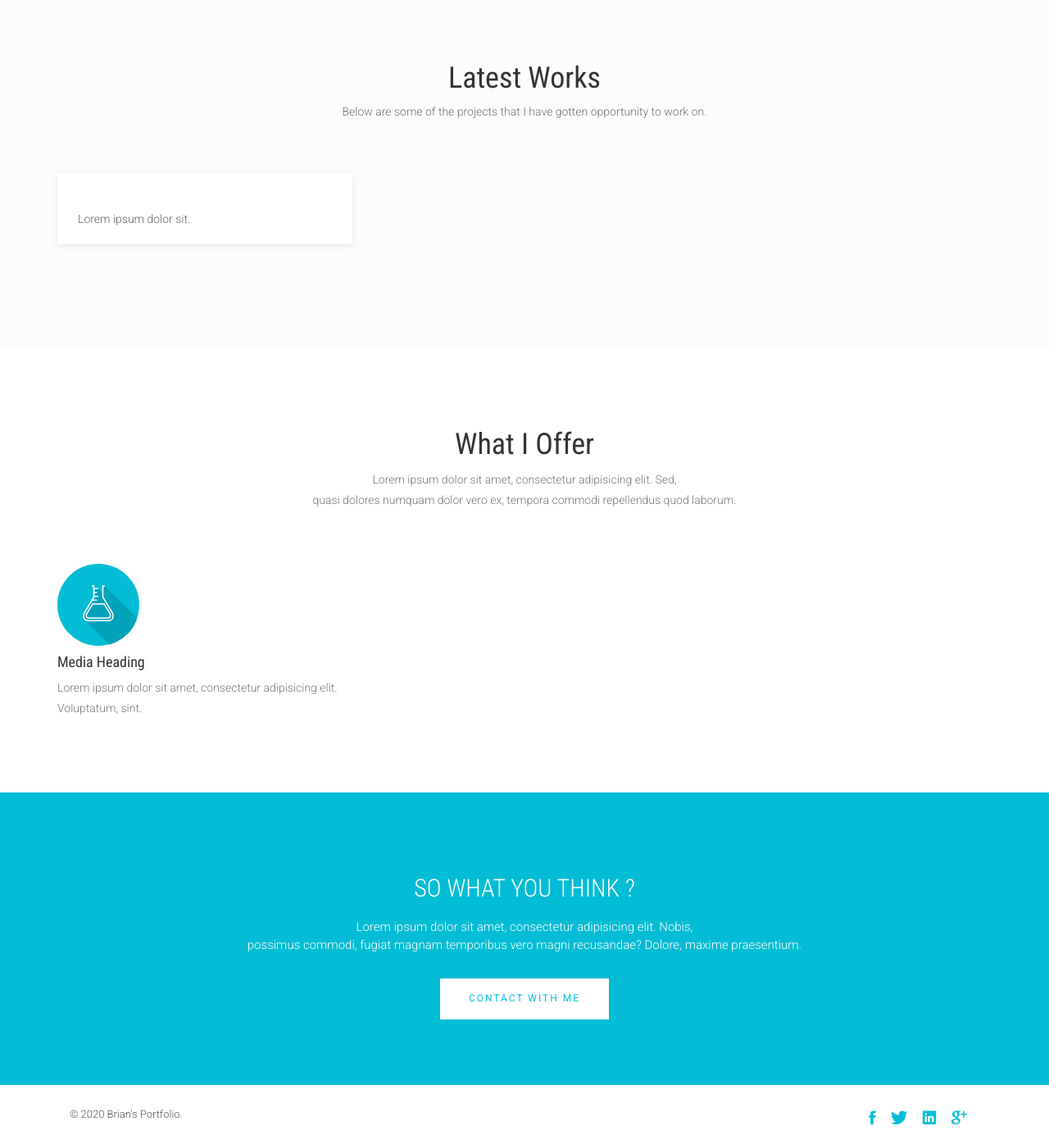
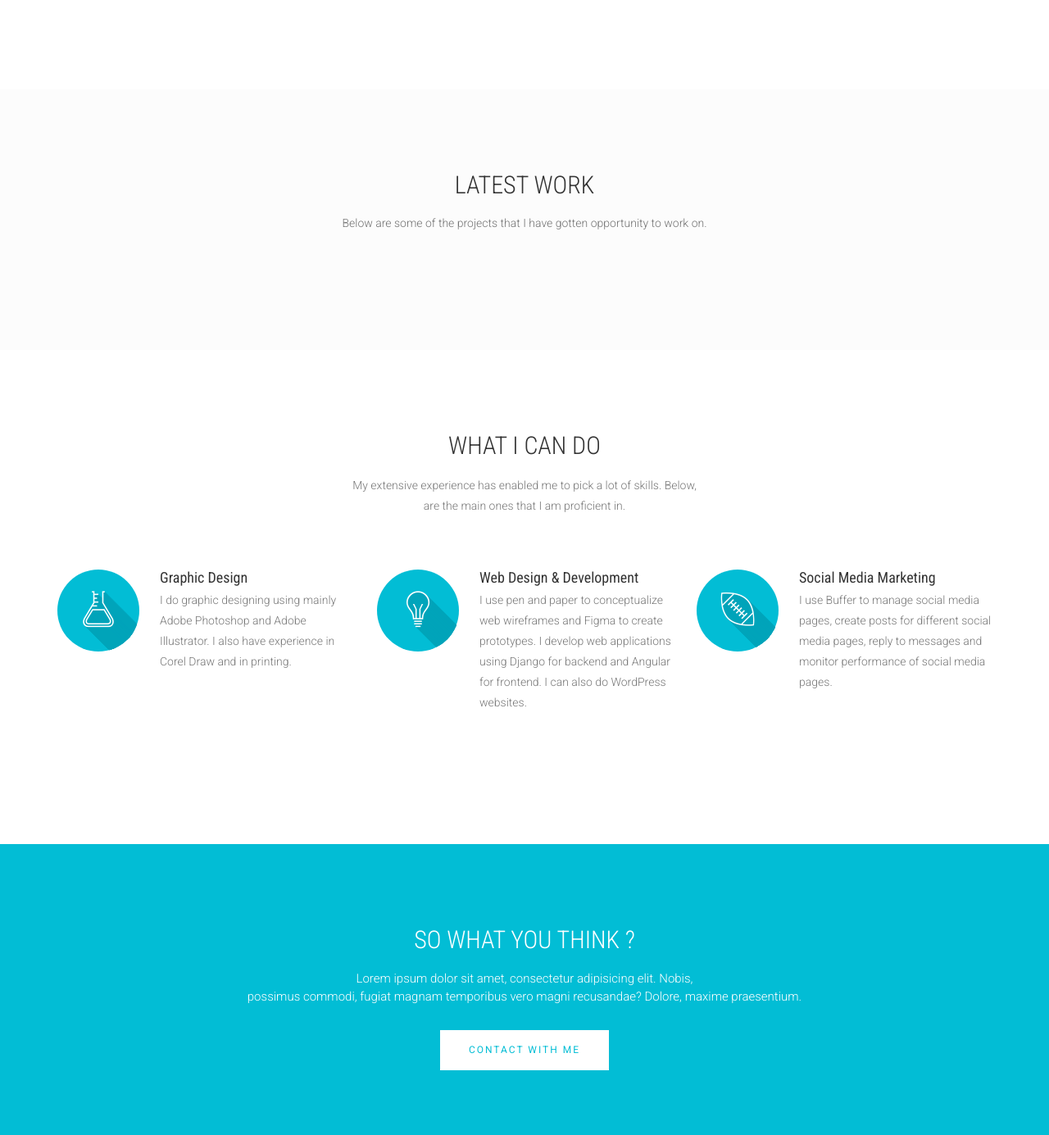
Before and after one commit to bryomajor/portfolio, a Django app: page / in a window 1280 px wide. Shown: the part 1211-2596 px from the top of the page at 82% size. Run offline with Django 3.2, Linux system fonts and the light colour scheme; some libraries are stand-ins or nearby versions; some web fonts are replaced.

Commit message:
style and add content to the page.

```diff
--- a/portfolio/myportfolio/templates/index.html
+++ b/portfolio/myportfolio/templates/index.html
@@ -6,18 +6,21 @@
 <section id="hero-area">
     <div class="container">
         <div class="row">
-            <div class="col-md-12">
-                <div class="block">
-                    <section>
-                        <h1>
+            <div class="col-md-12 text-center">
+                <div class="block wow fadeInUp" data-wow-delay=".3s">
+                    <section class="cd-intro">
+                        <h1 class="wow fadeInUp animated cd-headline slide" data-wow-delay=".4s">
                             <span>HI, MY NAME  IS BRIAN & I AM A</span><br>
-                            <span><b>DESIGNER</b></span>
+                            <span class="cd-words-wrapper">
+                                <b class="is-visible">DESIGNER</b>
+                                <b>DEVELOPER</b>
+                            </span>
                         </h1>
                     </section>
-                    <h2>
+                    <h2 class="wow fadeInUp animated" data-wow-delay=".6s">
                         With 4 years experience, I've occupied many roles including graphic designer,<br> web designer and developer. This site showcases some of my work.
                     </h2>
-                    <a href="#works" class="btn">View Works</a>
+                    <a class="btn-lines dark light wow fadeInUp animated smooth-scroll btn btn-default btn-green" data-wow-delay=".9s" href="#works" data-section="#works">View Works</a>
                 </div>
             </div>
         </div>
@@ -29,15 +32,15 @@
 <section id="about">
     <div class="container">
         <div class="row">
-            <div class="col-md-6">
-                <div class="block">
+            <div class="col-md-6 col-sm-6">
+                <div class="block wow fadeInLeft" data-wow-delay=".3s" data-wow-duration="500ms">
                     <h2>ABOUT ME</h2>
-                    <p>Hello, I'm a Full Stack Developer from Nairobi, Kenya. Am also a freelance graphic designer.</p>
+                    <p>I'm a Full Stack Developer from Nairobi, Kenya. Am also a freelance graphic designer with extensive experience in the information technology and services industry. I have a knack for user experience and beautiful interfaces with a focus in becoming a fully-fledged Fullstack Developer.</p>
                 </div>
             </div>
-            <div class="col-md-6">
-                <div class="block">
-                    <img src="" alt="">
+            <div class="col-md-6 col-sm-6">
+                <div class="block wow fadeInRight" data-wow-delay=".3s" data-wow-duration="500ms">
+                    <img src="{% static 'images/about.jpg' %}" class="img-responsive" alt="">
                 </div>
             </div>
         </div>
@@ -49,31 +52,33 @@
 <section id="works" class="works">
     <div class="container">
         <div class="section-heading">
-            <h1>Latest Works</h1>
-            <p>Below are some of the projects that I have gotten opportunity to work on.</p>
+            <h1 class="title wow fadeInDown" data-wow-delay=".3s">Latest Work</h1>
+            <p class="wow fadeInDown" data-wow-delay=".5s">Below are some of the projects that I have gotten opportunity to work on.</p>
         </div>
         <div class="row">
-            <div class="col-sm-4">
-                <figure>
-                    <div>
-                        <img src="" alt="">
+            {% for project in projects %}
+            <div class="col-sm-4 col-xs-12">
+                <figure class="wow fadeInLeft animated portfolio-item" data-wow-duration="500ms" data-wow-delay="0ms">
+                    <div class="img-wrapper">
+                        <img src="{{project.image.url}}" class="img-responsive" alt="">
                         <div class="overlay">
                             <div class="buttons">
-                                <a href="">Demo</a>
-                                <a href="">Details</a>
+                                <a rel="gallery" class="fancybox" href="">Full Image</a>
+                                <a href="{% url 'project' project.id %}">See Project</a>
                             </div>
                         </div>
                     </div>
                     <figcaption>
                         <h4>
-                            <a href=""></a>
+                            <a href="">{{project.name}}</a>
                         </h4>
                         <p>
-                            Lorem ipsum dolor sit.
+                            {{project.description | truncatechars:50}}
                         </p>
                     </figcaption>
                 </figure>
             </div>
+            {% endfor %}
         </div>
     </div>
 </section>
@@ -83,23 +88,48 @@
 <section id="feature">
     <div class="container">
         <div class="section-heading">
-            <h1>What I Offer</h1>
-            <p>
-                Lorem ipsum dolor sit amet, consectetur adipisicing elit. Sed,<br> quasi dolores numquam dolor vero ex, tempora
-        commodi repellendus quod laborum.
+            <h1 class="title wow fadeInDown" data-wow-delay=".3s">What I Can Do</h1>
+            <p class="wow fadeInDown" data-wow-delay=".5s">
+                My extensive experience has enabled me to pick a lot of skills. Below,<br> are the main ones that I am proficient in.
             </p>
         </div>
         <div class="row">
-            <div class="col-md-4">
-                <div>
-                    <div>
+            <div class="col-md-4 col-lg-4 col-xs-12">
+                <div class="media wow fadeInUp animated" data-wow-duration="500ms" data-wow-delay="300ms">
+                    <div class="media-left">
                         <div class="icon">
                             <i class="ion-ios-flask-outline"></i>
                         </div>
                     </div>
                     <div class="media-body">
-                        <h4>Media Heading</h4>
-                        <p>Lorem ipsum dolor sit amet, consectetur adipisicing elit. Voluptatum, sint.</p>
+                        <h4 class="media-heading">Graphic Design</h4>
+                        <p>I do graphic designing using mainly Adobe Photoshop and Adobe Illustrator. I also have experience in Corel Draw and in printing.</p>
+                    </div>
+                </div>
+            </div>
+            <div class="col-md-4 col-lg-4 col-xs-12">
+                <div class="media wow fadeInUp animated" data-wow-duration="500ms" data-wow-delay="300ms">
+                    <div class="media-left">
+                        <div class="icon">
+                            <i class="ion-ios-lightbulb-outline"></i>
+                        </div>
+                    </div>
+                    <div class="media-body">
+                        <h4 class="media-heading">Web Design & Development</h4>
+                        <p>I use pen and paper to conceptualize web wireframes and Figma to create prototypes. I develop web applications using Django for backend and Angular for frontend. I can also do WordPress websites.</p>
+                    </div>
+                </div>
+            </div>
+            <div class="col-md-4 col-lg-4 col-xs-12">
+                <div class="media wow fadeInUp animated" data-wow-duration="500ms" data-wow-delay="300ms">
+                    <div class="media-left">
+                        <div class="icon">
+                            <i class="ion-ios-americanfootball-outline"></i>
+                        </div>
+                    </div>
+                    <div class="media-body">
+                        <h4 class="media-heading">Social Media Marketing</h4>
+                        <p>I use Buffer to manage social media pages, create posts for different social media pages, reply to messages and monitor performance of social media pages.</p>
                     </div>
                 </div>
             </div>
```
